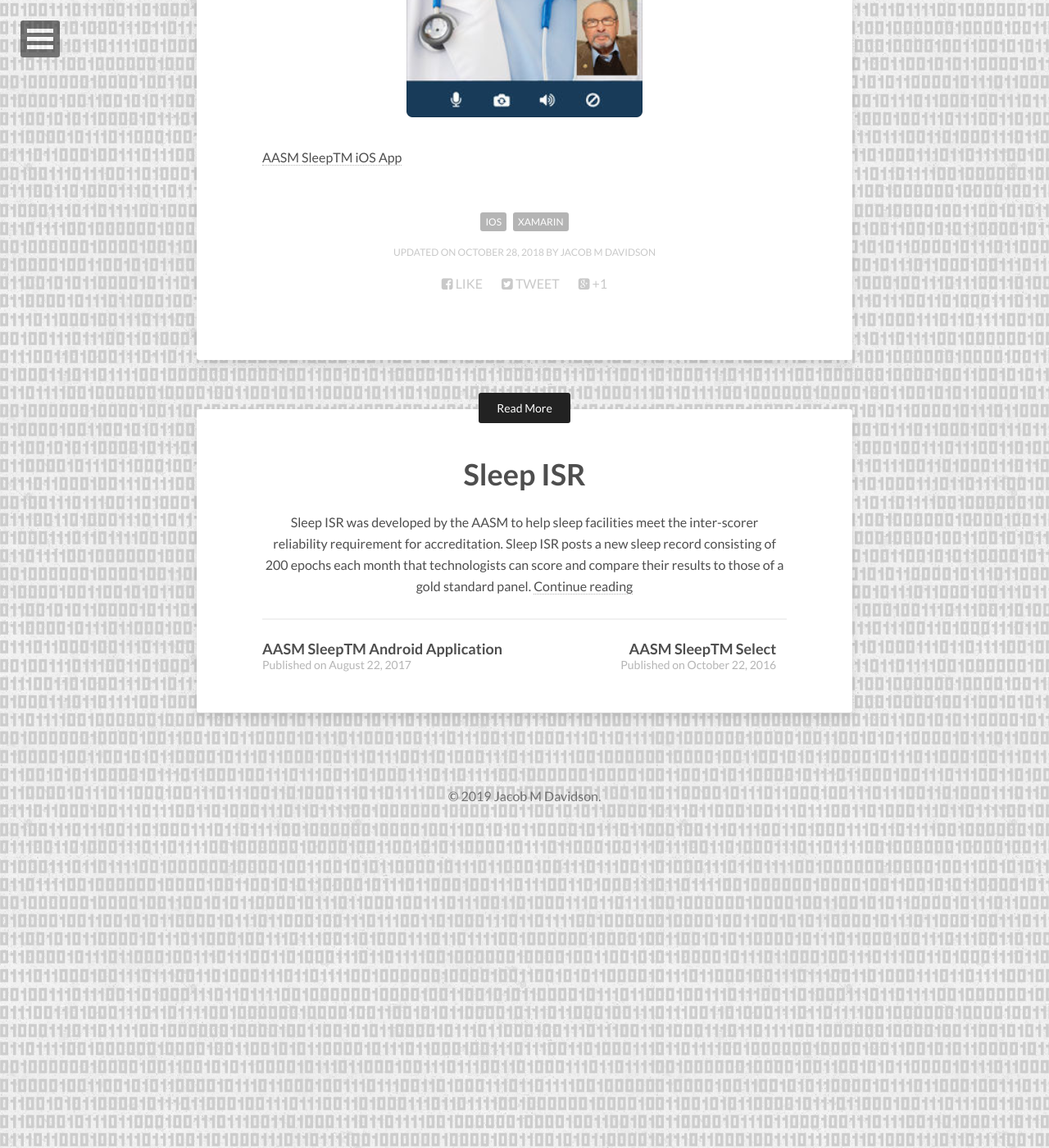
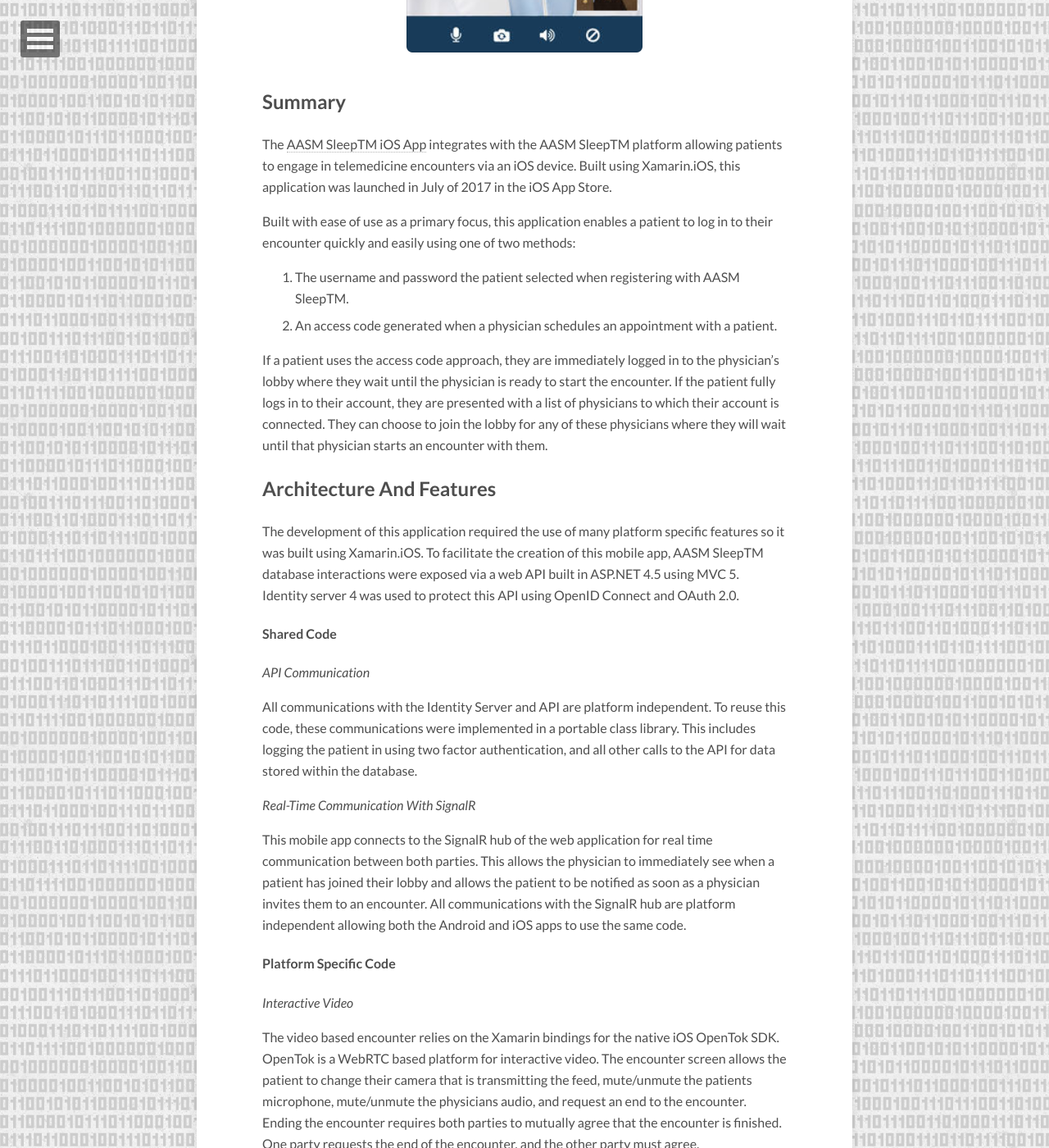
Before and after one commit to JacobMDavidson/JacobMDavidson.github.io, a Jekyll site: the page built from _posts/iOS/2017-04-21-sleeptm-ios.md, in a window 1280 px wide and 1400 px high, scrolled down 956 px. Shown: the whole window at 82% size. Built offline with Jekyll 4.4.1, drawn with Linux system fonts in a browser that asks for light colours; nearby versions of some CDN libraries; some of the changed text lies outside the part shown.

Commit message:
Update 2017-04-21-sleeptm-ios.md

```diff
--- a/_posts/iOS/2017-04-21-sleeptm-ios.md
+++ b/_posts/iOS/2017-04-21-sleeptm-ios.md
@@ -9,10 +9,45 @@
   feature: ios/sleeptm-ios-header.png
 ---
 
-## Project Description Coming Soon
-
 <figure style="text-align: center">
     <img src="{{ site.url }}/images/ios/sleeptm-ios.png" alt="">
 </figure>
 
-[AASM SleepTM iOS App](https://itunes.apple.com/us/app/aasm-sleeptm/id1253586517?mt=8)
+## Summary
+
+The [AASM SleepTM iOS App](https://itunes.apple.com/us/app/aasm-sleeptm/id1253586517?mt=8) integrates with the AASM SleepTM platform allowing patients to engage in telemedicine encounters via an iOS device. Built using Xamarin.iOS, this application was launched in July of 2017 in the iOS App Store.
+
+Built with ease of use as a primary focus, this application enables a patient to log in to their encounter quickly and easily using one of two methods:
+
+1. The username and password the patient selected when registering with AASM SleepTM.
+2. An access code generated when a physician schedules an appointment with a patient.
+
+If a patient uses the access code approach, they are immediately logged in to the physician's lobby where they wait until the physician is ready to start the encounter. If the patient fully logs in to their account, they are presented with a list of physicians to which their account is connected. They can choose to join the lobby for any of these physicians where they will wait until that physician starts an encounter with them.
+
+## Architecture And Features
+
+The development of this application required the use of many platform specific features so it was built using Xamarin.iOS. To facilitate the creation of this mobile app, AASM SleepTM database interactions were exposed via a web API built in ASP.NET 4.5 using MVC 5. Identity server 4 was used to protect this API using OpenID Connect and OAuth 2.0.
+
+#### Shared Code
+
+*API Communication*
+
+All communications with the Identity Server and API are platform independent. To reuse this code, these communications were implemented in a portable class library. This includes logging the patient in using two factor authentication, and all other calls to the API for data stored within the database.
+
+*Real-Time Communication With SignalR*
+
+This mobile app connects to the SignalR hub of the web application for real time communication between both parties. This allows the physician to immediately see when a patient has joined their lobby and allows the patient to be notified as soon as a physician invites them to an encounter. All communications with the SignalR hub are platform independent allowing both the Android and iOS apps to use the same code.
+
+#### Platform Specific Code
+
+*Interactive Video*
+
+The video based encounter relies on the Xamarin bindings for the native iOS OpenTok SDK. OpenTok is a WebRTC based platform for interactive video. The encounter screen allows the patient to change their camera that is transmitting the feed, mute/unmute the patients microphone, mute/unmute the physicians audio, and request an end to the encounter. Ending the encounter requires both parties to mutually agree that the encounter is finished. One party requests the end of the encounter, and the other party must agree.
+
+*Touch ID*
+
+If available, the user can use the device's Touch ID to log in to their account. After initially logging in to their account with the username and password, the user can open the application settings to enable to this feature. Subsequent logins will ask the user to log in using Touch ID.
+
+## Conclusion
+
+This project was my first experience using Xamarin for mobile app development. Using C# for iOS development was an absolute game changer for me. Being able to develop a mobile app without having to "switch gears" saved a ton of time. To top it all off, I really enjoyed building the interface in XCode's interface builder. I can't wait to tackle my next Xamarin app!
```
